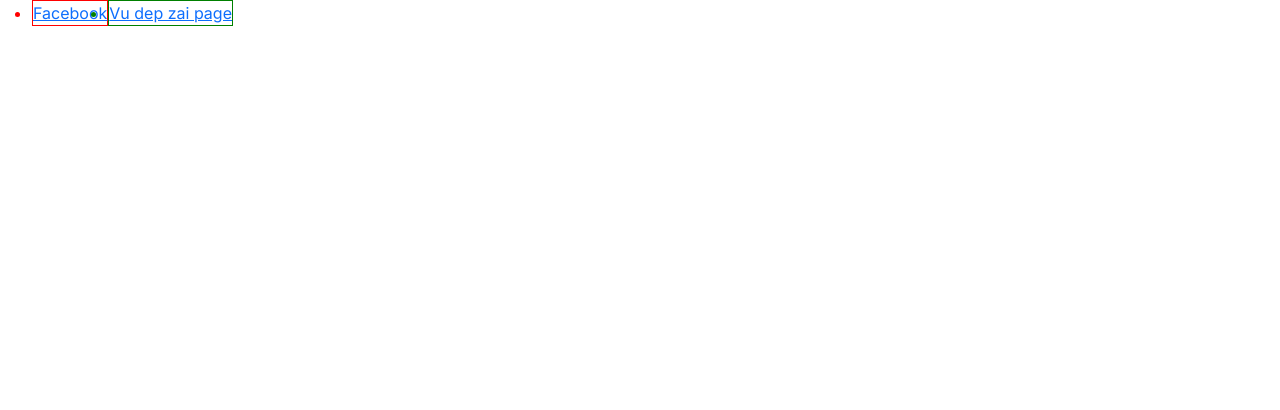
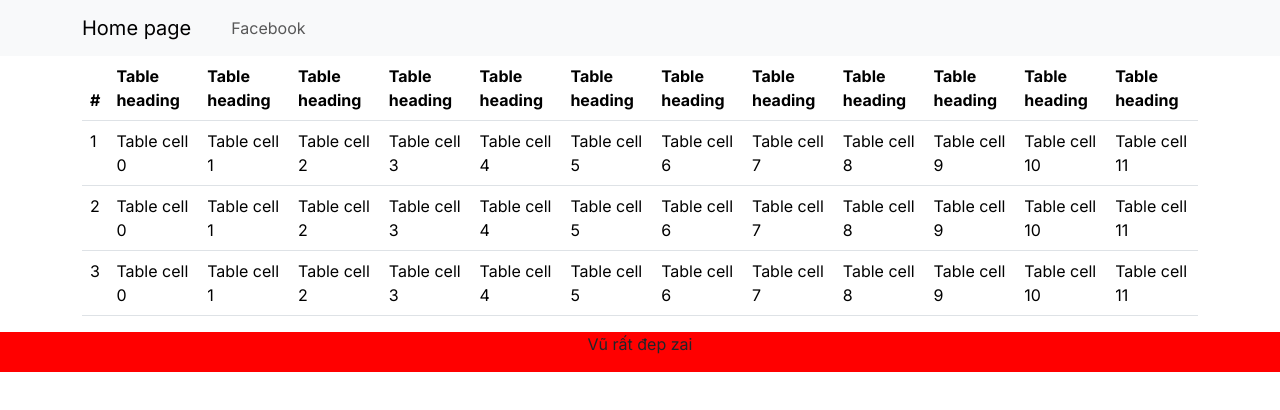
Before and after one commit to chetdi117/nextjs-v13-basic, a Next.js app: page / in a window 1280 px wide. Shown: the top 410 px of the page. Built offline with nearby package versions, Linux system fonts and the light colour scheme; no server answers.

Commit message:
chia lại layout dùng boostrap commonent

```diff
--- /dev/null
+++ b/src/app/app.footer.tsx
@@ -0,0 +1,14 @@
+const AppFooter = () => {
+  return (
+    <div
+      className="container-fluid mt-auto"
+      style={{ backgroundColor: 'red' }}>
+      <div className="row">
+        <div className="col-md-12 d-flex justify-content-center">
+          <p>Vũ rất đep zai</p>
+        </div>
+      </div>
+    </div>
+  );
+};
+export default AppFooter;
--- /dev/null
+++ b/src/app/app.header.tsx
@@ -0,0 +1,37 @@
+'use client';
+import Link from 'next/link';
+import Container from 'react-bootstrap/Container';
+import Nav from 'react-bootstrap/Nav';
+import Navbar from 'react-bootstrap/Navbar';
+
+const AppHeader = () => {
+  return (
+    <Navbar
+      expand="lg"
+      className="bg-body-tertiary">
+      <Container>
+        <Navbar.Brand>
+          <Link
+            href="/"
+            className="navbar-brand">
+            Home page
+          </Link>
+        </Navbar.Brand>
+        <Navbar.Toggle aria-controls="basic-navbar-nav" />
+        <Navbar.Collapse id="basic-navbar-nav">
+          <Nav className="me-auto">
+            {/* <Nav.Link href="#home">Home</Nav.Link>
+            <Nav.Link href="#link">Link</Nav.Link> */}
+            <Link
+              className="nav-link"
+              href={'/facebook'}>
+              Facebook
+            </Link>
+          </Nav>
+        </Navbar.Collapse>
+      </Container>
+    </Navbar>
+  );
+};
+
+export default AppHeader;
--- /dev/null
+++ b/src/app/app.table.tsx
@@ -0,0 +1,48 @@
+'use client';
+import { useEffect } from 'react';
+import Table from 'react-bootstrap/Table';
+function AppTable() {
+  useEffect(() => {
+    const fetchData = async () => {
+      const res = await fetch('http://localhost:8000/blogs');
+      const data = await res.json();
+      console.log('chẹck data', data);
+    };
+
+    fetchData();
+  }, []);
+  return (
+    <Table responsive>
+      <thead>
+        <tr>
+          <th>#</th>
+          {Array.from({ length: 12 }).map((_, index) => (
+            <th key={index}>Table heading</th>
+          ))}
+        </tr>
+      </thead>
+      <tbody>
+        <tr>
+          <td>1</td>
+          {Array.from({ length: 12 }).map((_, index) => (
+            <td key={index}>Table cell {index}</td>
+          ))}
+        </tr>
+        <tr>
+          <td>2</td>
+          {Array.from({ length: 12 }).map((_, index) => (
+            <td key={index}>Table cell {index}</td>
+          ))}
+        </tr>
+        <tr>
+          <td>3</td>
+          {Array.from({ length: 12 }).map((_, index) => (
+            <td key={index}>Table cell {index}</td>
+          ))}
+        </tr>
+      </tbody>
+    </Table>
+  );
+}
+
+export default AppTable;
--- a/src/app/layout.tsx
+++ b/src/app/layout.tsx
@@ -1,19 +1,20 @@
-/** @format */
-
-// import './globals.css';
+'use client';
 import { Inter } from 'next/font/google';
 import 'bootstrap/dist/css/bootstrap.min.css';
+import AppFooter from './app.footer';
+import AppHeader from './app.header';
+import Container from 'react-bootstrap/Container';
+import { metadata } from './meta-data';
 const inter = Inter({ subsets: ['latin'] });
-
-export const metadata = {
-  title: 'Create Next App',
-  description: 'Generated by create next app',
-};
 
 export default function RootLayout({ children }: { children: React.ReactNode }) {
   return (
     <html lang="en">
-      <body className={inter.className}>{children}</body>
+      <body className={inter.className}>
+        <AppHeader />
+        <Container> {children}</Container>
+        <AppFooter />
+      </body>
     </html>
   );
 }
--- /dev/null
+++ b/src/app/meta-data.tsx
@@ -0,0 +1,6 @@
+import { Metadata } from 'next';
+
+export const metadata: Metadata = {
+  title: 'Create Next App',
+  description: 'Generated by create next app',
+};
--- a/src/app/page.tsx
+++ b/src/app/page.tsx
@@ -1,23 +1,9 @@
 import Image from 'next/image';
 import Link from 'next/link';
 import x from '@/styles/app.module.css';
+import AppTable from './app.table';
 // import styles from './page.module.css';
 
 export default function Home() {
-  return (
-    <div>
-      <ul
-        style={{
-          display: 'flex',
-          flexDirection: 'row',
-        }}>
-        <li className={x['red']}>
-          <Link href="/facebook">Facebook</Link>
-        </li>
-        <li className={x['green']}>
-          <a href="/vudepzai"> Vu dep zai page</a>
-        </li>
-      </ul>
-    </div>
-  );
+  return <AppTable />;
 }
```
Also changed, not shown: src/app/vudepzai/page.tsx (deleted, +0 -11 lines).
